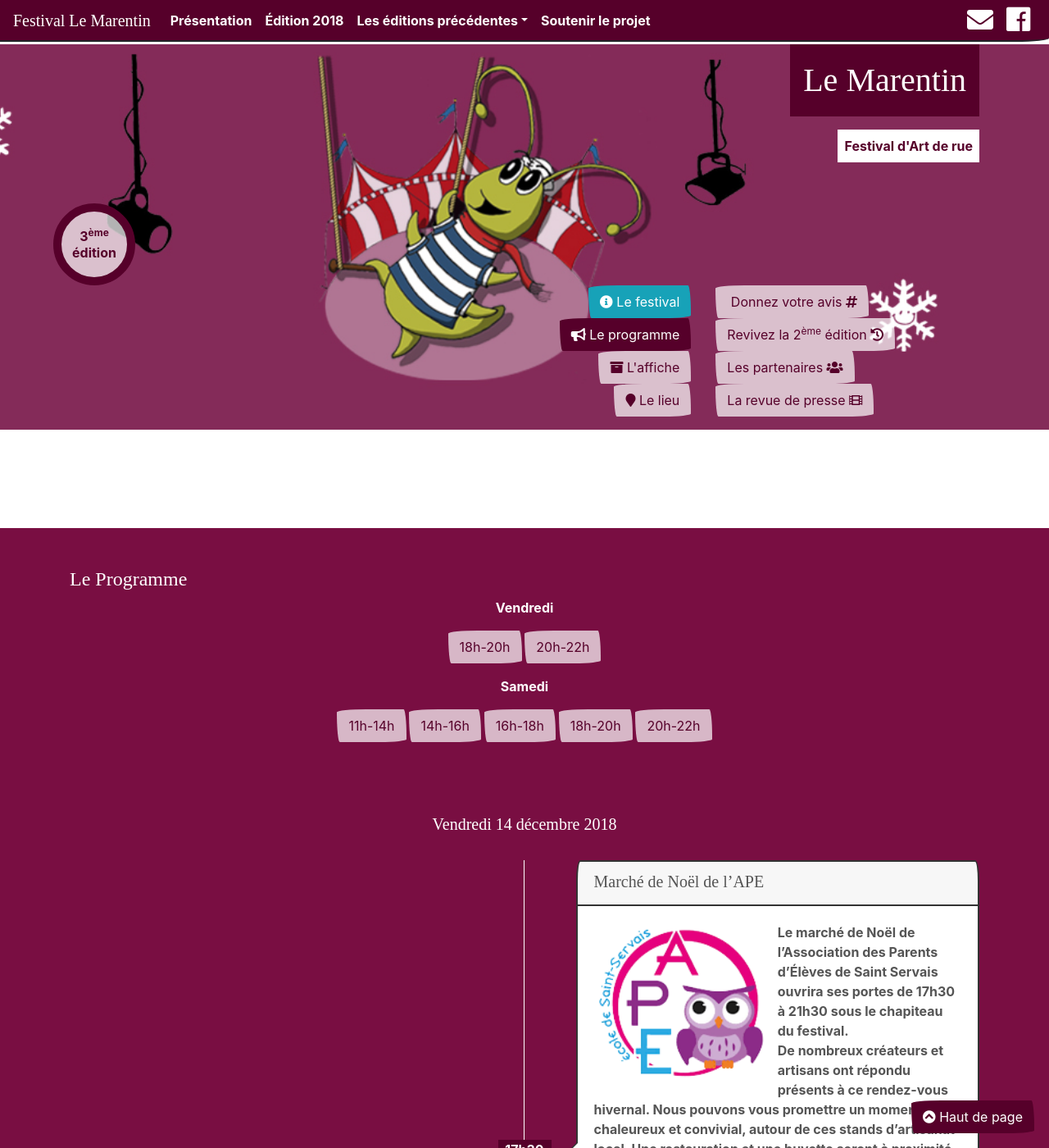
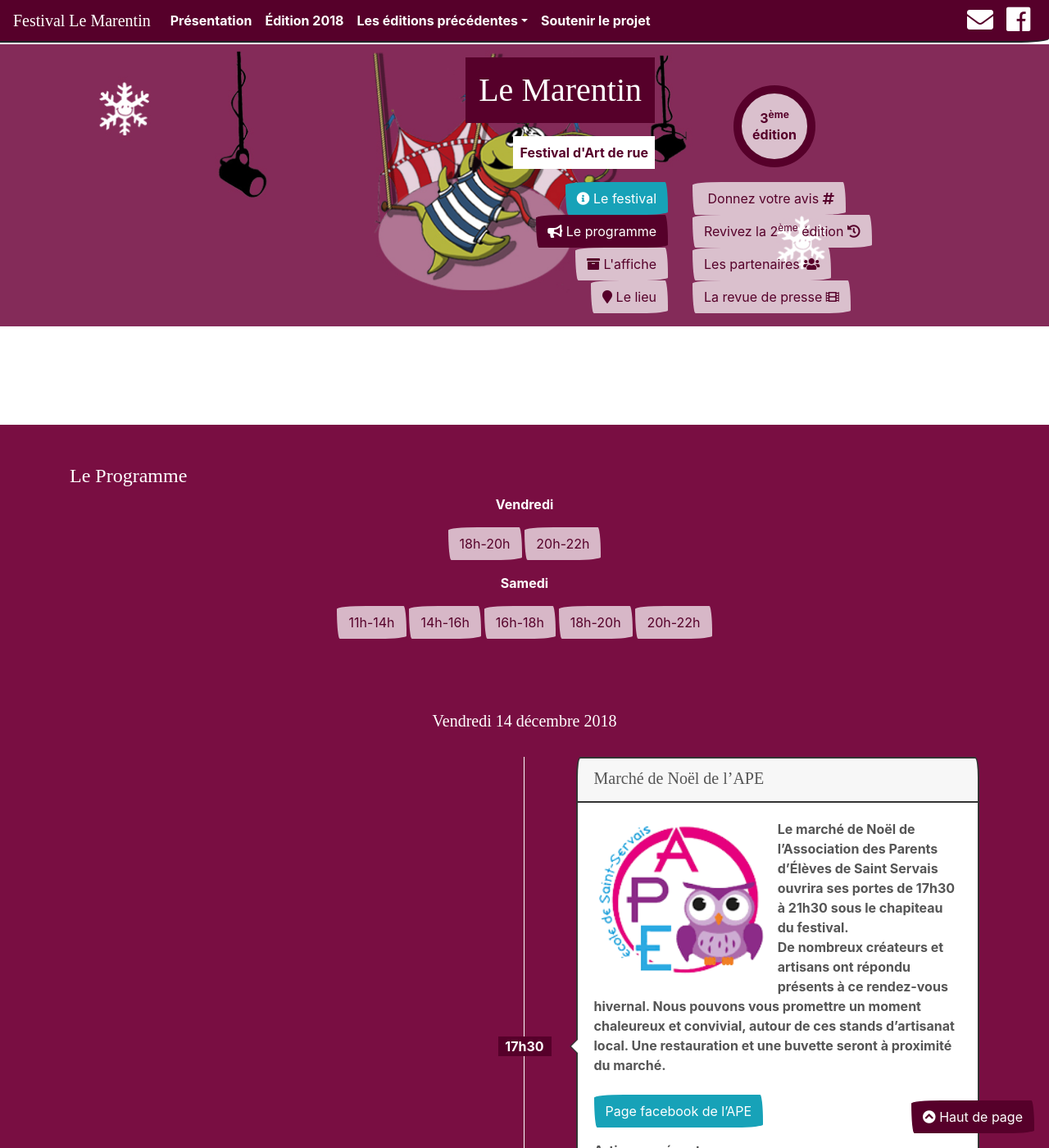
Before and after one commit to tibodut/marentin, a Jekyll site: the page built from edition-2018.html, in a window 1280 px wide and 1400 px high. Shown: the whole window at 82% size. Built offline with Jekyll 4.4.1, drawn with Linux system fonts in a browser that asks for light colours; nearby versions of some CDN libraries; some web fonts are replaced.

Commit message:
fix edition2018 banner + details

```diff
--- a/_layouts/default.html
+++ b/_layouts/default.html
@@ -23,6 +23,7 @@
     <link rel="stylesheet" href="https://use.fontawesome.com/releases/v5.0.13/css/all.css" integrity="sha384-DNOHZ68U8hZfKXOrtjWvjxusGo9WQnrNx2sqG0tfsghAvtVlRW3tvkXWZh58N9jp" crossorigin="anonymous">
     <style>
 #back-to-top { position: fixed; bottom: 18px; right: 18px; z-index:9}
+.timeline-v .popover>.arrow{top: calc(50% - .5rem)}
     </style>
 </head>
 <body>
--- a/edition-2018.html
+++ b/edition-2018.html
@@ -2,67 +2,68 @@
 layout: default
 ---
 
-<div class="parallax-container- parallax-full-height" id="haut-de-page" data-parallax data-pos-x="center" data-pos-y="40%" data-src="img/bandeau-2018.jpg" style="background-image: url(img/bandeau-2018.jpg); background-position: center 40%; background-size: cover">
-    <div class="container d-flex flex-column align-items-end h-100">
-
+<div class="parallax-container-no parallax-full-height-no" id="haut-de-page" data-parallax-no data-pos-x-no="center" data-pos-y-no="40%" data-src-no="img/bandeau-2018.jpg" style="background-image: url(img/bandeau-2018.jpg); background-position: center 40%; background-size: cover">
+    <div class="container">
         {% include menu.html %}
-
+        <div class="row">
+            <div class="col-sm-8">
+                <div class="d-flex flex-column align-items-end m-3">
                     <h1 class="mt-auto mb-3 p-3 bg-primary text-light">Le Marentin</h1>
                     <p class="mb-auto p-2 bg-light text-primary">Festival d'Art de rue</p>
                 </div>
-
+            </div>
             <div class="col-sm-4">
                 <div class="text-primary text-center" style="width: 100px;height: 100px;border-radius: 100%;font-weight: bold;border: 10px solid;border-color: primary; margin-top:50px;margin-left:50px;padding-top: 20px;line-height: 20px;background-color: rgba(255,255,255,.7);">3<sup>ème</sup><br>édition</div>
-
             </div>
-
-
+        </div>
         <div class="row">
-
             <div class="col-sm-8 text-right">
                 <p style="line-height: 2em;">
                     <a class="btn btn-info" href="{{site.baseurl}}" role="button"><span class="fa fa-info-circle"></span> Le festival</a><br />
                     <a class="btn btn-primary" href="#le-programme" role="button"><span class="fa fa-bullhorn"></span> Le programme</a><br />
                     <a class="btn btn-default" href="{{site.baseurl}}/img/affiche-2018_V3.jpg" target="_blank" role="button" style="background:rgba(255,255,255,.7)"><span class="fa fa-archive"></span> L'affiche</a><br />
-                    <a class="btn btn-default" href="#le-lieu" role="button" style="background:rgba(255,255,255,.7)"><span class="fa fa-map-marker"></span> Le lieu</a></p>
+                    <a class="btn btn-default" href="#le-lieu" role="button" style="background:rgba(255,255,255,.7)"><span class="fa fa-map-marker"></span> Le lieu</a>
+                </p>
             </div>
             <div class="col-sm-4">
                 <p style="line-height: 2em;">
                     <a class="btn btn-default" href="https://www.facebook.com/events/361946424138220/" target="_blank" role="button" style="background:rgba(255,255,255,.7)"><span class="fa fa-facebook-official" aria-hidden="true"></span> Donnez votre avis <span class="fa fa-hashtag" aria-hidden="true"></span></a><br />
                     <a class="btn btn-default" href="{{site.baseurl}}/edition-2016" target="_blank" role="button" style="background:rgba(255,255,255,.7)"> Revivez la 2<sup>ème</sup> édition <span class="fa fa-history" aria-hidden="true"></span></a><br />
                     <a class="btn btn-default" href="#partenaires" role="button" style="background:rgba(255,255,255,.7)"> Les partenaires <span class="fa fa-users"></span></a><br />
-                    <a class="btn btn-default" href="#revue-de-presse" role="button" style="background:rgba(255,255,255,.7)"> La revue de presse <span class="fa fa-film"></span></a></p>
+                    <a class="btn btn-default" href="#revue-de-presse" role="button" style="background:rgba(255,255,255,.7)"> La revue de presse <span class="fa fa-film"></span></a>
+                </p>
             </div>
-</div> </div>
+        </div>
+    </div>
+</div>
+
     <a id="back-to-top" class="btn btn-primary" href="#haut-de-page" role="button"><span class="fa fa-chevron-circle-up"></span> Haut de page</a>
 
     <div class="bg-white py-5">
-           <br /></div>
+        <br />
+    </div>
     <div id="le-programme" class="bg-secondary padding-top padding-bottom text-white py-5">
         <div class="container">
-
             <h4>Le Programme</h4>
             <div class="text-center">
                 <p>Vendredi</p>
-<a class="btn btn-default" href="#vendredi1" role="button" style="background:rgba(255,255,255,.7)"> 18h-20h</a>
+                <p><a class="btn btn-default" href="#vendredi1" role="button" style="background:rgba(255,255,255,.7)"> 18h-20h</a>
                     <a class="btn btn-default" href="#vendredi2" role="button" style="background:rgba(255,255,255,.7)"> 20h-22h</a></p>
                 <p>Samedi</p>
-<a class="btn btn-default" href="#samedi1" role="button" style="background:rgba(255,255,255,.7)"> 11h-14h</a>
+                <p><a class="btn btn-default" href="#samedi1" role="button" style="background:rgba(255,255,255,.7)"> 11h-14h</a>
                     <a class="btn btn-default" href="#samedi2" role="button" style="background:rgba(255,255,255,.7)"> 14h-16h</a>
                     <a class="btn btn-default" href="#samedi3" role="button" style="background:rgba(255,255,255,.7)"> 16h-18h</a>
                     <a class="btn btn-default" href="#samedi4" role="button" style="background:rgba(255,255,255,.7)"> 18h-20h</a>
                     <a class="btn btn-default" href="#samedi5" role="button" style="background:rgba(255,255,255,.7)"> 20h-22h</a></p>
             </div>
-        <br /><br /><br />
+            <br />
+            <br />
+            <br />
             <h5 class="text-center">Vendredi 14 décembre 2018</h5>
             <br />
-        <style>
-.timeline-v .popover>.arrow{top: calc(50% - .5rem)}
-        </style>
             <div class="timeline-v position-relative">
                 <div style="position:absolute;top:0;bottom:0;left:0;right:50%;border-right:1px solid white"></div>
                 <div id="vendredi1" >
-
 {% capture img_url %}{{site.baseurl}}/img/logos/logo-APE.png{% endcapture %}
 {% include programm_row.html
     content_position="right"
@@ -70,19 +71,18 @@ layout: default
     header_title='Marché de Noël de l’APE'
     img_url=img_url
     body='<p>Le marché de Noël de l’Association des Parents d’Élèves de Saint Servais ouvrira ses portes de 17h30 à 21h30 sous le chapiteau du festival.<br /> De nombreux créateurs et artisans ont répondu présents à ce rendez-vous hivernal. Nous pouvons vous promettre un moment chaleureux et convivial, autour de ces stands d’artisanat local. Une restauration et une buvette seront à proximité du marché.<br /> <br />
-<a class="btn btn-info" href="http://www.facebook.com/APE-école-de-Saint-Servais-1235766026479687/" role="button">Page facebook de l’APE</a>
+<a class="btn btn-info" href="http://www.facebook.com/APE-école-de-Saint-Servais-1235766026479687/" role="button">Page facebook de l’APE</a></p>
 <p> Artisans présents : </p>
-<a class="btn btn-warning" href=" "  role="button"> Hakawerk</a>
-<a class="btn btn-warning" href=" "  role="button"> Julie créations</a>
-<a class="btn btn-warning" href=" http://www.cave-de-landi.fr/accueil.html "  role="button"> Cave de landi</a>
-<a class="btn btn-warning" href=" https://www.oikaoika.fr/ "  role="button"> Oika oika</a>
-<a class="btn btn-warning" href="      "  role="button"> Gwialenn ar Vro</a>
-<a class="btn btn-warning" href=" http://www.breizh-douceurs.fr/ "  role="button"> Breizh douceurs</a>
-<a class="btn btn-warning" href=" https://www.facebook.com/jaunecitronetcie/"  role="button"> Jaune citrons et compagnie</a>
-<a class="btn btn-warning" href=" http://www.mercerie-oplaisirdescoutures.fr/ "  role="button"> O plaisir des coutures</a>
-<a class="btn btn-warning" href=" https://www.kiwietcompagnie.fr/"  role="button"> Kiwi et compagnie</a>
+<p><a class="btn btn-warning" href="" role="button">Hakawerk</a>
+<a class="btn btn-warning" href="" role="button">Julie créations</a>
+<a class="btn btn-warning" href="http://www.cave-de-landi.fr/accueil.html" role="button">Cave de landi</a>
+<a class="btn btn-warning" href="https://www.oikaoika.fr/" role="button">Oika oika</a>
+<a class="btn btn-warning" href="" role="button">Gwialenn ar Vro</a>
+<a class="btn btn-warning" href="http://www.breizh-douceurs.fr/" role="button">Breizh douceurs</a>
+<a class="btn btn-warning" href="https://www.facebook.com/jaunecitronetcie/" role="button">Jaune citrons et compagnie</a>
+<a class="btn btn-warning" href="http://www.mercerie-oplaisirdescoutures.fr/" role="button">O plaisir des coutures</a>
+<a class="btn btn-warning" href="https://www.kiwietcompagnie.fr/"  role="button">Kiwi et compagnie</a>
 </p>'
-
 %}
 
 
@@ -116,7 +116,8 @@ layout: default
                 M. de Montgolfier, personnage aussi fou qu’attachant, se laisse convaincre par 3 écoliers de les emmener à bord de son superbe ballon à la découverte du monde.<br /> Au son des guitares, accordéon et contrebasse, nous voyagerons ainsi entre terre, ciel et mer en couleurs et en chansons. Lâchez du lest, la montgolfière va s’envoler.<br /> <br />
 <a class="btn btn-info" href="https://www.facebook.com/poumtchak0/" role="button">Page facebook</a> </p>'
 
-%}</div>
+%}
+                </div>
                 <div id="vendredi2" >
 {% capture img_url %}{{site.baseurl}}/img/affiche fgobeurs.jpg{% endcapture %}
 {% include programm_row.html
@@ -136,16 +137,10 @@ layout: default
                 </div>
             </div>
             <br />
-
             <br />
             <br />
-         <div class="container">
-
             <h5 class="text-center">Samedi 15 décembre 2018</h5>
             <br />
-        <style>
-.timeline-v .popover>.arrow{top: calc(50% - .5rem)}
-        </style>
             <div class="timeline-v position-relative">
                 <div style="position:absolute;top:0;bottom:0;left:0;right:50%;border-right:1px solid white"></div>
                 <div id="samedi1" >
@@ -177,9 +172,9 @@ layout: default
     body='<p><strong>Concert</strong><br /> Dès l’age de 4 ans, elle a décidé de faire de la harpe sa passion puis plus tard son métier. Elle enseigne depuis plus de 10 ans la harpe celtique en région brestoise et se produit avec différents groupes de musique celtique, ou rock à la harpe électrique. <br /> Artiste curieuse de toutes les influences musicales, elle est très attachée aux personnes et aux liens qui l’inspirent. <br /> Nous avons le privilège de l’accueillir dans notre chapiteau bar dès 12h30, elle proposera un temps d’échange avec les enfants pour découvrir la harpe. Ensuite, nous vous donnons rendez-vous dans l’église de Saint Servais à partir de 17h45. Il s’agit pour nous d’une belle occasion de faire découvrir aux festivaliers le patrimoine de Saint Servais.<br /> <br />
 <a class="btn btn-info" href=" http://tiphaine-escarguel.fr/" role="button">Site internet</a> </p>'
 
-%}</div>
+%}
+                </div>
                 <div id="samedi2" >
-
         {% capture img_url %}{{site.baseurl}}/img/gemeaux.png{% endcapture %}
             {% include programm_row.html
     hour="14h10"
@@ -203,7 +198,8 @@ layout: default
         body='<p><strong>Concert</strong><br /> Originaire de Brest, Mickaël Guerrand sillonne la France, depuis une quinzaine d’années. Ses chansons rock en bandoulière, il forge sa plume et son identité de café-concerts en festivals, s’illustrant notamment en première partie de Tété, Eiffel, La Grande Sophie...<br /> Des ingrédients savamment dosés, liés par une voix étonnante, accrocheuse, servie sur un groove authentique avec poésie et simplicité. Longueur d’Ondes.  <br /><br />
 <a class="btn btn-info" href=" http://mickaelguerrand.com/" role="button">Site internet</a> </p>'
 
-%}</div>
+%}
+                </div>
                 <div id="samedi3" >
       {% capture img_url %}{{site.baseurl}}/img/pom tchak.jpg{% endcapture %}
             {% include programm_row.html
@@ -245,7 +241,8 @@ layout: default
     img_title='Concert de harpe, Tiphaine Escarguel'
       body='<p><strong>Concert</strong><br /> Dès l’age de 4 ans, elle a décidé de faire de la harpe sa passion puis plus tard son métier. Elle enseigne depuis plus de 10 ans la harpe celtique en région brestoise et se produit avec différents groupes de musique celtique, ou rock à la harpe électrique. <br /> Artiste curieuse de toutes les influences musicales, elle est très attachée aux personnes et aux liens qui l’inspirent. <br /> Nous avons le privilège de l’accueillir dans notre chapiteau bar dès 12h30, elle proposera un temps d’échange avec les enfants pour découvrir la harpe. Ensuite, nous vous donnons rendez-vous dans l’église de Saint Servais à partir de 17h45. Il s’agit pour nous d’une belle occasion de faire découvrir aux festivaliers le patrimoine de Saint Servais.<br /> <br />
 <a class="btn btn-info" href=" http://tiphaine-escarguel.fr/" role="button">Site internet</a> </p>'
-%}</div>
+%}
+                </div>
                 <div id="samedi4" >
             {% capture img_url %}{{site.baseurl}}/img/bobby 2.jpg{% endcapture %}
             {% include programm_row.html
@@ -282,8 +279,8 @@ layout: default
 	header_badge_class='primary'
     img_url=img_url
         body='<p><strong>Création 2019<br />Première expérimentation publique </strong><br />Dans un cercle sont liés, par les poignets, deux êtres assez archaïques. L’un peut blesser ou enfermer l’autre. Ils peuvent aussi s’aider ou se protéger mutuellement et conquérir, ensemble, des espaces inaccessibles à un corps isolé.<br /> Ce duo, à la frontière entre la danse et le cirque, interroge la notion d’attachement physique et joue avec l’éventail de toutes les possibilités offertes par la présence, dans un espace restreint, qui pourrait être une prison ou une matrice, de deux corps extrêmement dissemblables. </p>'
-%}</div>
-
+%}
+                </div>
                 <div id="samedi5" >
  {% include programm_row.html
     hour="20h00"
@@ -321,10 +318,7 @@ layout: default
         <p><small>* D’après une étude réalisée auprès de 37 personnes tirées au hasard en loge</small></p>
         <p class="text-center"><a class="btn btn-info" href="https://www.facebook.com/baldelesvedette/" role="button">Page facebook</a></p>'
 %}
-
-
-
-        </div>    </div>
+                </div>
             </div>
         </div>
     </div>
@@ -463,7 +457,7 @@ function initMap() {
 
  <br / >
 <h5> <span class="fa fa-ellipsis-v"></span>  École publique. Effectifs et équipe pédagogique stable</h5>
-        <span style="font-style: italic"> Saint Servais. Télégramme • jeudi 6 septembre 2018 </span> </p>
+<p><span style="font-style: italic"> Saint Servais. Télégramme • jeudi 6 septembre 2018 </span> </p>
 <p>L’école publique a rouvert ses portes aux 135 élèves, dirigée par Karine Cornily qui entame sa deuxième année de direction. Deux classes toutes neuves accueillent désormais les élèves de CE2-CM1 et CM1-CM2. <br / >
 
 Côté équipe éducative, Sandrine Riou s’occupe des 24 écoliers de CM1-CM2 ; Virginie Chaffotec, des 22 élèves de CE2-CM1 ; Stéphanie Denniel, des 21 élèves de CE1-CE2 ; Aurélien Chevallier, des 17 écoliers de CP. Catherine Robic a la charge des 25 élèves de grande section, épaulée par Adeline Bellec, assistante territoriale. La classe de Karine Cornily compte 26 enfants de petite et moyenne sections, avec Angélique Bord comme Atsem. Estelle Kerbrat assurera la décharge de direction et complétera son temps en grande section de maternelle. <br / >
@@ -472,7 +466,7 @@ Le projet pédagogique sera axé sur le « Festival du Marentin », qui aura lie
 
 <br / >
 <h5> <span class="fa fa-ellipsis-v"></span>  Stabilité des effectifs à l'école publique</h5>
-        <span style="font-style: italic"> Saint Servais. Ouest-France • vendredi 7 septembre 2018
+<p><span style="font-style: italic"> Saint Servais. Ouest-France • vendredi 7 septembre 2018
 </span> </p>
 <p>Karine Cornily entame sa deuxième année de direction à l'école publique, où elle enseigne depuis de nombreuses années. L'établissement est déjà revenu à la semaine de quatre jours, depuis septembre 2017. Et depuis décembre 2017, l'école a pris possession de deux classes neuves. Elle est en attente d'un équipement informatique après avoir été retenue dans le cadre du plan Écoles numériques rurales. <br / >
 Avec un effectif de 135 élèves à la rentrée, auxquels s'ajouteront quelques nouveaux en janvier 2019, cette rentrée s'est effectuée dans la stabilité... Sandrine Riou s'occupe des 24 écoliers de CM1-CM2 ; Virginie Chaffotec, dès 22 élèves de CE2-CM1 ; Stéphanie Denniel, des 21 élèves de CE1-CE2 ; Aurélien Chevallier, des 17 écoliers de CP. Au niveau des classes maternelles, Catherine Robic est à la charge des 25 élèves de grande section, accompagnée d'Adeline Bellec en qualité d'assistante territoriale. Karine Cornily s'occupe des 26 plus jeunes enfants de l'établissement, réunis dans la classe de petite et moyenne sections, avec Angélique Bord comme Agent territorial spécialisé des écoles maternelle (Atsem). Par ailleurs, Estelle Kerbrat assurera durant l'année scolaire, la décharge de direction et complétera son temps en grande section de maternelle. <br / >
@@ -482,7 +476,7 @@ Comme les effectifs, l'équipe reste stable. L'école axera son projet pédagogi
 
 <br / >
 <h5> <span class="fa fa-ellipsis-v"></span>  Festival Le Marentin : atelier de construction de décors</h5>
-        <span style="font-style: italic"> Saint Servais. Ouest-France • vendredi 2 novembre 2018
+<p><span style="font-style: italic"> Saint Servais. Ouest-France • vendredi 2 novembre 2018
 </span> </p>
 <p> La compagnie Les Cordes associées organise des ateliers participatifs pour préparer le festival Le Marentin. <br / >
 
@@ -494,6 +488,3 @@ Les intéressés doivent s'inscrire auprès de l'équipe des Cordes associées.
 
 Contact : <a href="mailto:lescordesassociees@gmail.com"  traget="_blank"> lescordesassociees@gmail.com</a>. Renseignements au 06 99 26 61 91. Sur Facebook : <a href="https://www.facebook.com/festival.le.marentin/" traget="_blank"> festival.le.marentin</a>.)  </p>
 <br / >
-
-
- </div>
```
Lines whose indentation alone changed are shown as unchanged.
